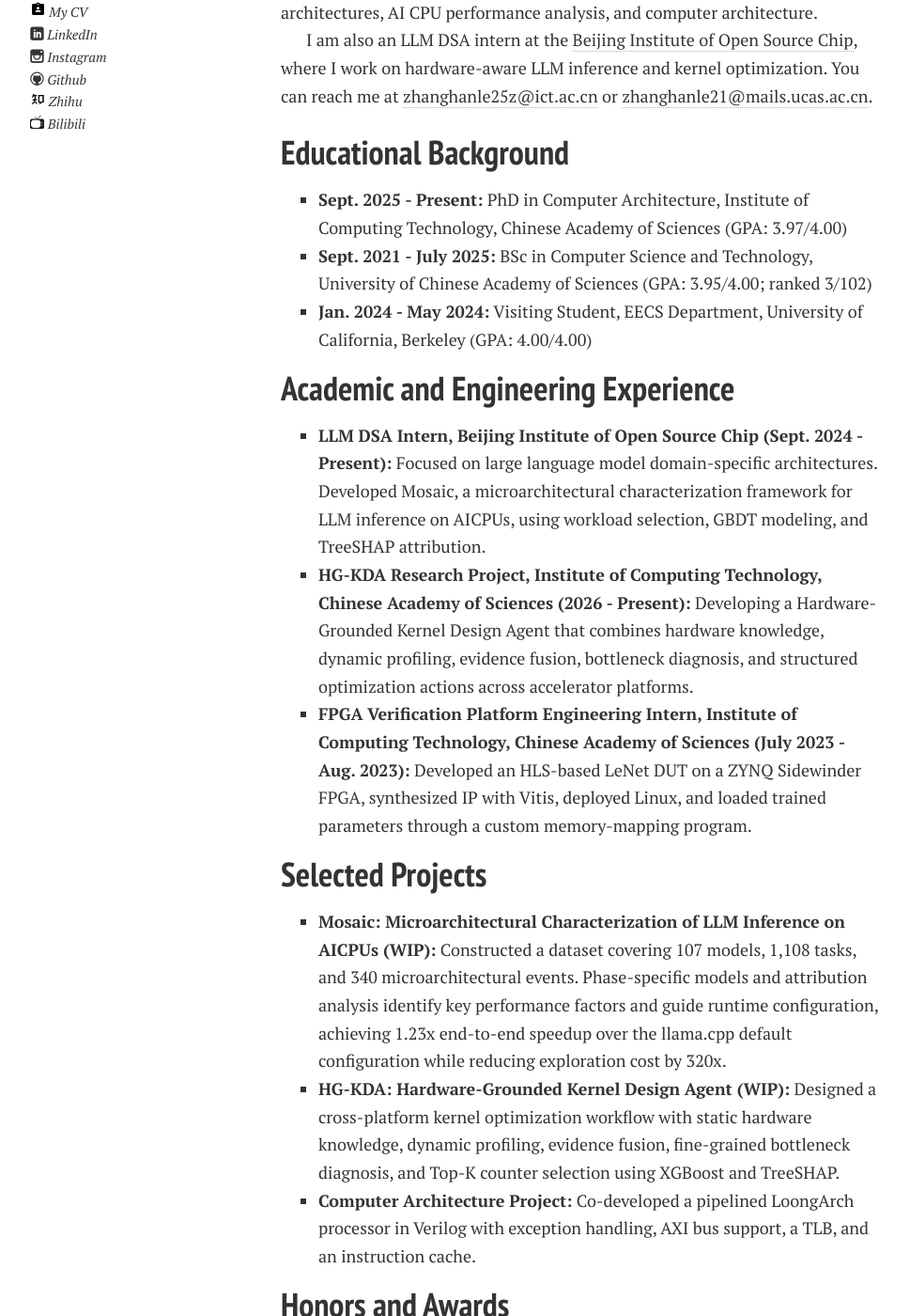
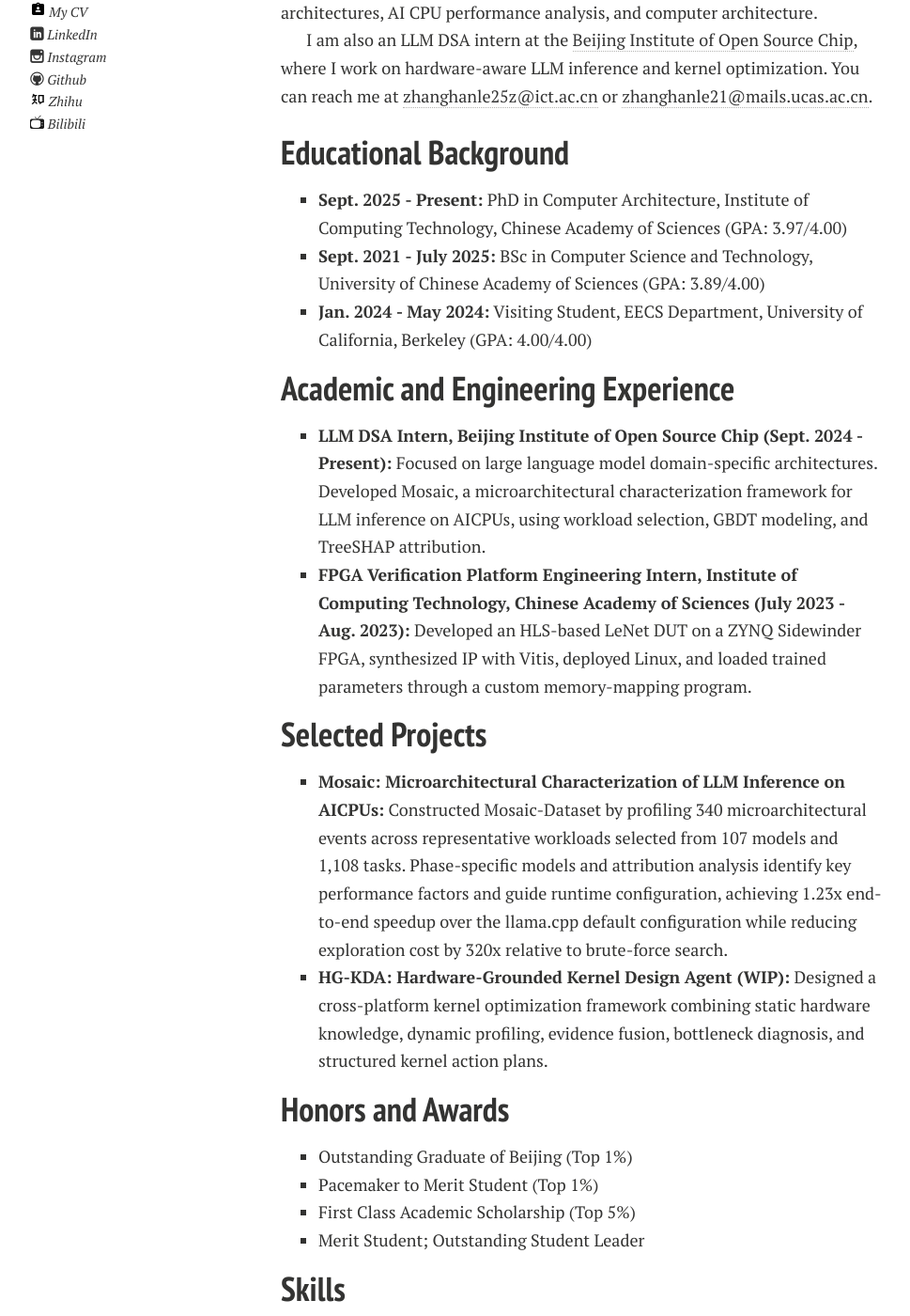
Before and after one commit to LeleCheung/LeleCheung.github.io, a Jekyll site: the page built from index.md, in a window 1280 px wide and 1400 px high, scrolled down 297 px. Shown: the whole window at 94% size, without its empty margins (21-990 px from the left). Built offline with Jekyll 4.4.1, drawn with Linux system fonts in a browser that asks for light colours; nearby versions of some CDN libraries; a style sheet for code colours, icons or effects is not loaded; our own code applies the rules of GitHub Pages for plain Markdown files.

Commit message:
Align homepage with latest CV revisions

```diff
--- a/index.md
+++ b/index.md
@@ -13,20 +13,18 @@ I am also an LLM DSA intern at the [Beijing Institute of Open Source Chip](https
 ## Educational Background
 
 - **Sept. 2025 - Present:** PhD in Computer Architecture, Institute of Computing Technology, Chinese Academy of Sciences (GPA: 3.97/4.00)
-- **Sept. 2021 - July 2025:** BSc in Computer Science and Technology, University of Chinese Academy of Sciences (GPA: 3.95/4.00; ranked 3/102)
+- **Sept. 2021 - July 2025:** BSc in Computer Science and Technology, University of Chinese Academy of Sciences (GPA: 3.89/4.00)
 - **Jan. 2024 - May 2024:** Visiting Student, EECS Department, University of California, Berkeley (GPA: 4.00/4.00)
 
 ## Academic and Engineering Experience
 
 - **LLM DSA Intern, Beijing Institute of Open Source Chip (Sept. 2024 - Present):** Focused on large language model domain-specific architectures. Developed Mosaic, a microarchitectural characterization framework for LLM inference on AICPUs, using workload selection, GBDT modeling, and TreeSHAP attribution.
-- **HG-KDA Research Project, Institute of Computing Technology, Chinese Academy of Sciences (2026 - Present):** Developing a Hardware-Grounded Kernel Design Agent that combines hardware knowledge, dynamic profiling, evidence fusion, bottleneck diagnosis, and structured optimization actions across accelerator platforms.
 - **FPGA Verification Platform Engineering Intern, Institute of Computing Technology, Chinese Academy of Sciences (July 2023 - Aug. 2023):** Developed an HLS-based LeNet DUT on a ZYNQ Sidewinder FPGA, synthesized IP with Vitis, deployed Linux, and loaded trained parameters through a custom memory-mapping program.
 
 ## Selected Projects
 
-- **Mosaic: Microarchitectural Characterization of LLM Inference on AICPUs (WIP):** Constructed a dataset covering 107 models, 1,108 tasks, and 340 microarchitectural events. Phase-specific models and attribution analysis identify key performance factors and guide runtime configuration, achieving 1.23x end-to-end speedup over the llama.cpp default configuration while reducing exploration cost by 320x.
-- **HG-KDA: Hardware-Grounded Kernel Design Agent (WIP):** Designed a cross-platform kernel optimization workflow with static hardware knowledge, dynamic profiling, evidence fusion, fine-grained bottleneck diagnosis, and Top-K counter selection using XGBoost and TreeSHAP.
-- **Computer Architecture Project:** Co-developed a pipelined LoongArch processor in Verilog with exception handling, AXI bus support, a TLB, and an instruction cache.
+- **Mosaic: Microarchitectural Characterization of LLM Inference on AICPUs:** Constructed Mosaic-Dataset by profiling 340 microarchitectural events across representative workloads selected from 107 models and 1,108 tasks. Phase-specific models and attribution analysis identify key performance factors and guide runtime configuration, achieving 1.23x end-to-end speedup over the llama.cpp default configuration while reducing exploration cost by 320x relative to brute-force search.
+- **HG-KDA: Hardware-Grounded Kernel Design Agent (WIP):** Designed a cross-platform kernel optimization framework combining static hardware knowledge, dynamic profiling, evidence fusion, bottleneck diagnosis, and structured kernel action plans.
 
 ## Honors and Awards
 
```
